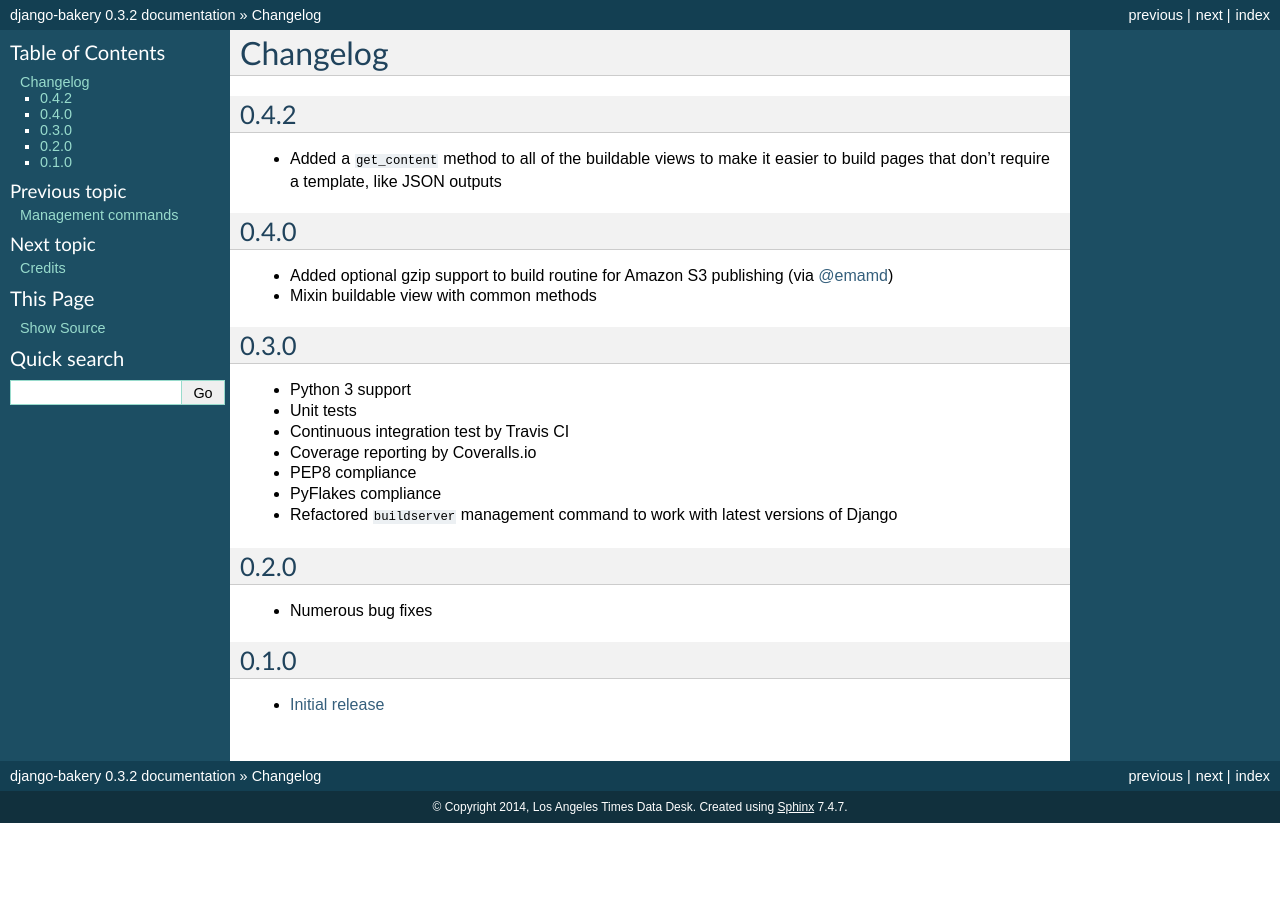
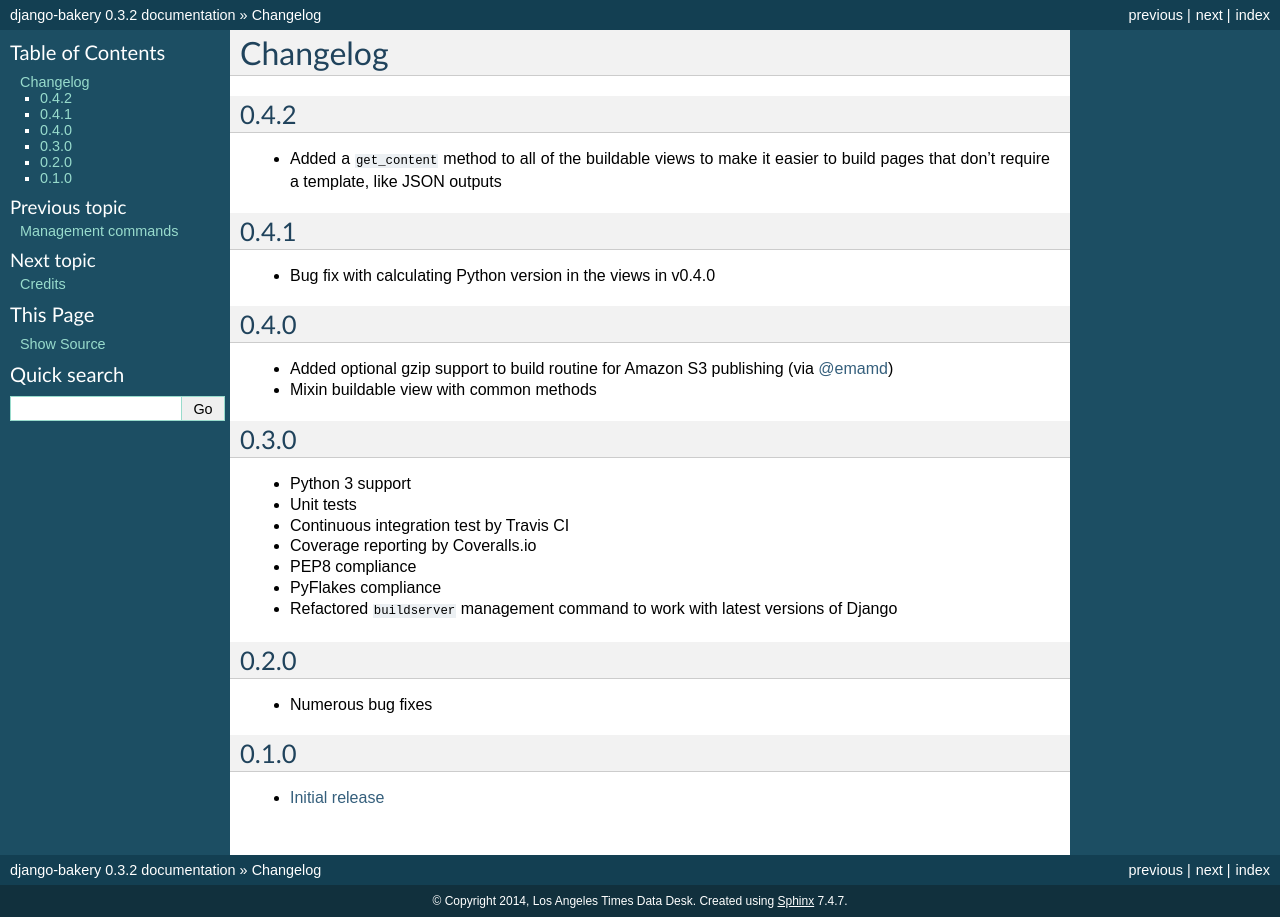
Before and after one commit to Sibizwan5/django-bakery, a Sphinx documentation site: the page built from docs/changelog.rst, in a window 1280 px wide. Built offline with Sphinx 7.4.7, drawn with Linux system fonts in a browser that asks for light colours.

Commit message:
Updated changelog

```diff
--- a/docs/changelog.rst
+++ b/docs/changelog.rst
@@ -5,6 +5,11 @@ Changelog
 -----
 
 * Added a ``get_content`` method to all of the buildable views to make it easier to build pages that don't require a template, like JSON outputs
+
+0.4.1
+-----
+
+* Bug fix with calculating Python version in the views in v0.4.0
 
 0.4.0
 -----
```
Also changed, not shown: 11 other files.
